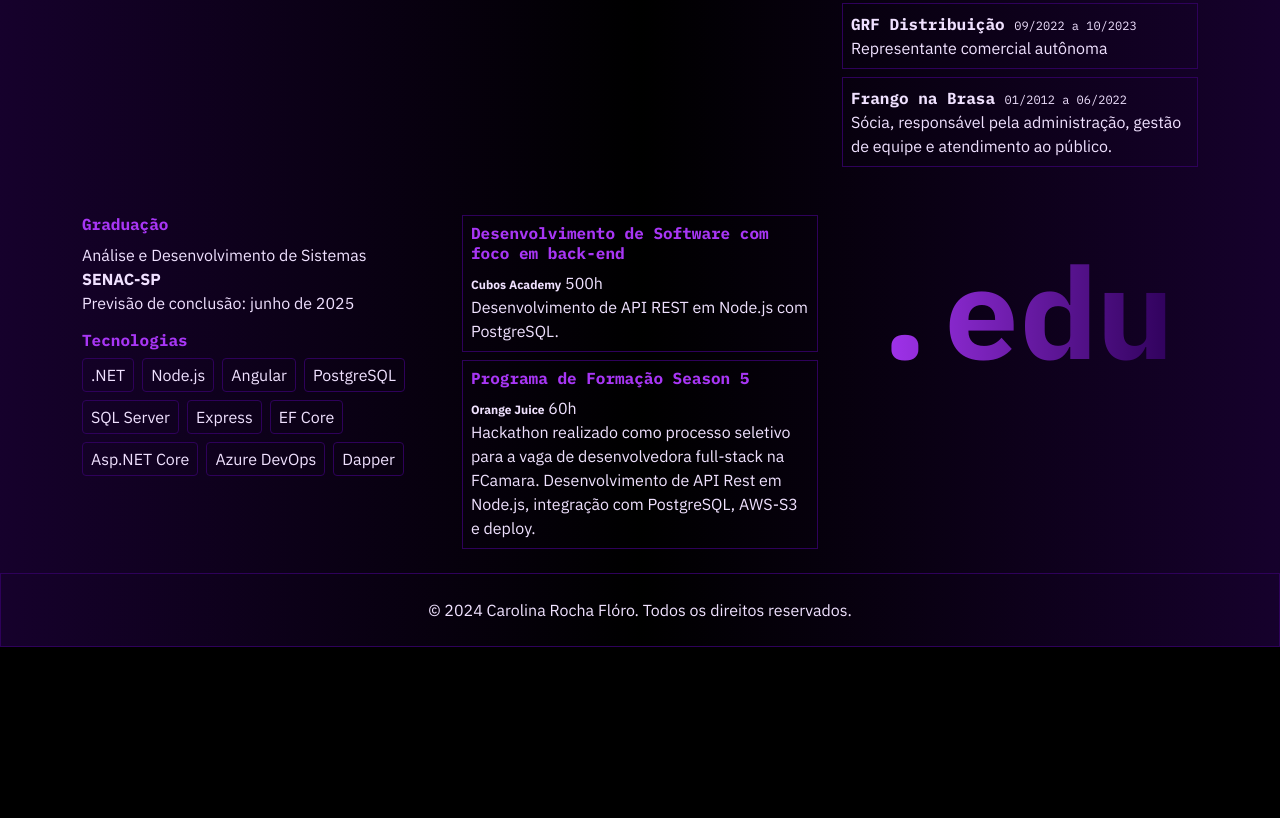
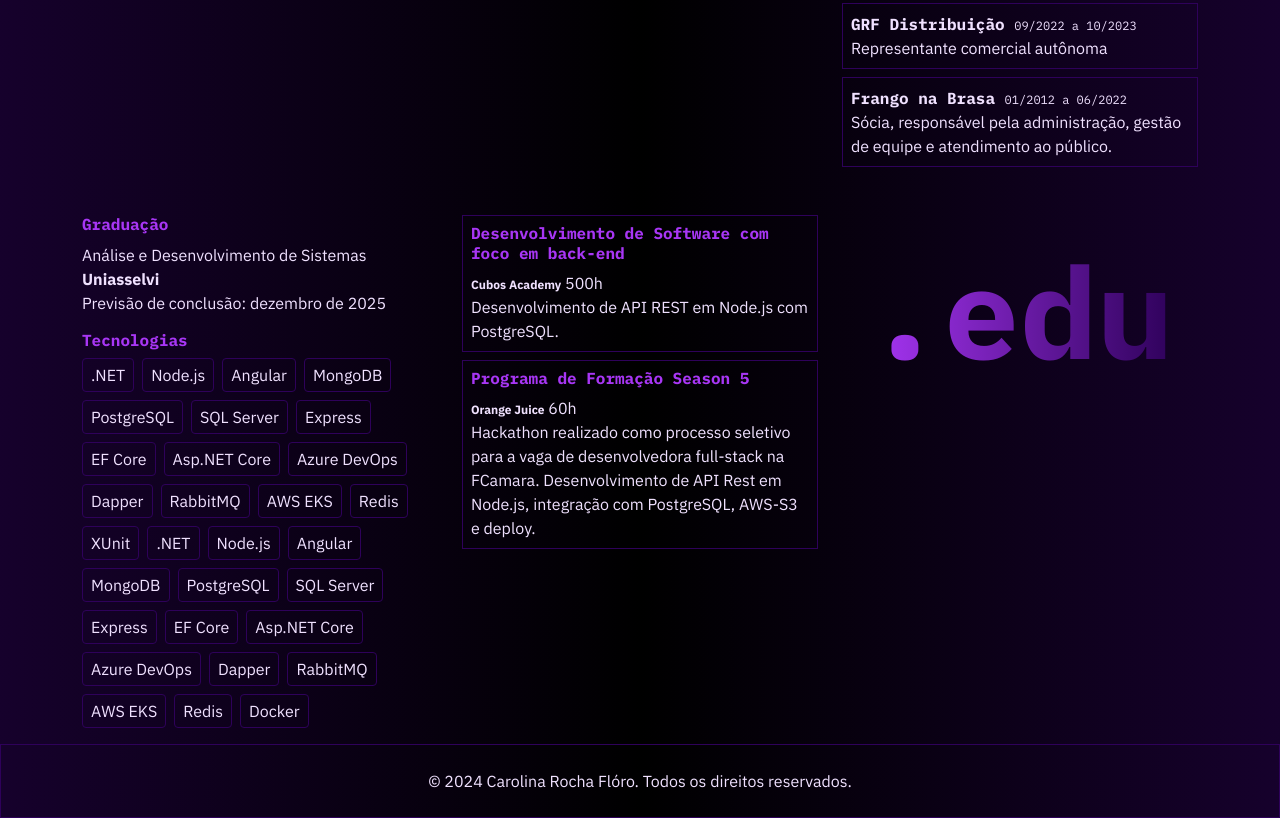
Before and after one commit to carolrochafloro/carolrochafloro.github.io, a plain HTML site: page index.html in a window 1280 px wide. Shown: the part 1091-1909 px from the top of the page. Before the commit the page ends 1738 px from the top, so only its background shows below. Drawn offline with nearby package versions, Linux system fonts and the light colour scheme.

Commit message:
Atualizações

```diff
--- a/index.html
+++ b/index.html
@@ -164,7 +164,7 @@
                   <p>
                     Olá! Sou a Carol. Tenho 33 anos e atuo no mercado financeiro
                     como desenvolvedora de software com .NET, PostgreSQL,
-                    mensageria, microsserviços e Azure DevOps.
+                    mensageria, microsserviços, Docker, AWS e Azure DevOps.
                   </p>
                   <p>
                     <span class="highlight-text"
@@ -653,8 +653,8 @@
                 <p style="margin-bottom: 0">
                   Análise e Desenvolvimento de Sistemas
                 </p>
-                <p style="margin-bottom: 0; font-weight: bold">SENAC-SP</p>
-                <p>Previsão de conclusão: junho de 2025</p>
+                <p style="margin-bottom: 0; font-weight: bold">Uniasselvi</p>
+                <p>Previsão de conclusão: dezembro de 2025</p>
               </div>
               <div class="row">
                 <h6>Tecnologias</h6>
@@ -662,6 +662,7 @@
                   <li class="tag">.NET</li>
                   <li class="tag">Node.js</li>
                   <li class="tag">Angular</li>
+                  <li class="tag">MongoDB</li>
                   <li class="tag">PostgreSQL</li>
                   <li class="tag">SQL Server</li>
                   <li class="tag">Express</li>
@@ -669,6 +670,25 @@
                   <li class="tag">Asp.NET Core</li>
                   <li class="tag">Azure DevOps</li>
                   <li class="tag">Dapper</li>
+                  <li class="tag">RabbitMQ</li>
+                  <li class="tag">AWS EKS</li>
+                  <li class="tag">Redis</li>
+                  <li class="tag">XUnit</li>
+                  <li class="tag">.NET</li>
+                  <li class="tag">Node.js</li>
+                  <li class="tag">Angular</li>
+                  <li class="tag">MongoDB</li>
+                  <li class="tag">PostgreSQL</li>
+                  <li class="tag">SQL Server</li>
+                  <li class="tag">Express</li>
+                  <li class="tag">EF Core</li>
+                  <li class="tag">Asp.NET Core</li>
+                  <li class="tag">Azure DevOps</li>
+                  <li class="tag">Dapper</li>
+                  <li class="tag">RabbitMQ</li>
+                  <li class="tag">AWS EKS</li>
+                  <li class="tag">Redis</li>
+                  <li class="tag">Docker</li>
                 </ul>
               </div>
             </div>
```
Also changed, not shown: english.html (+9 -1 lines).
